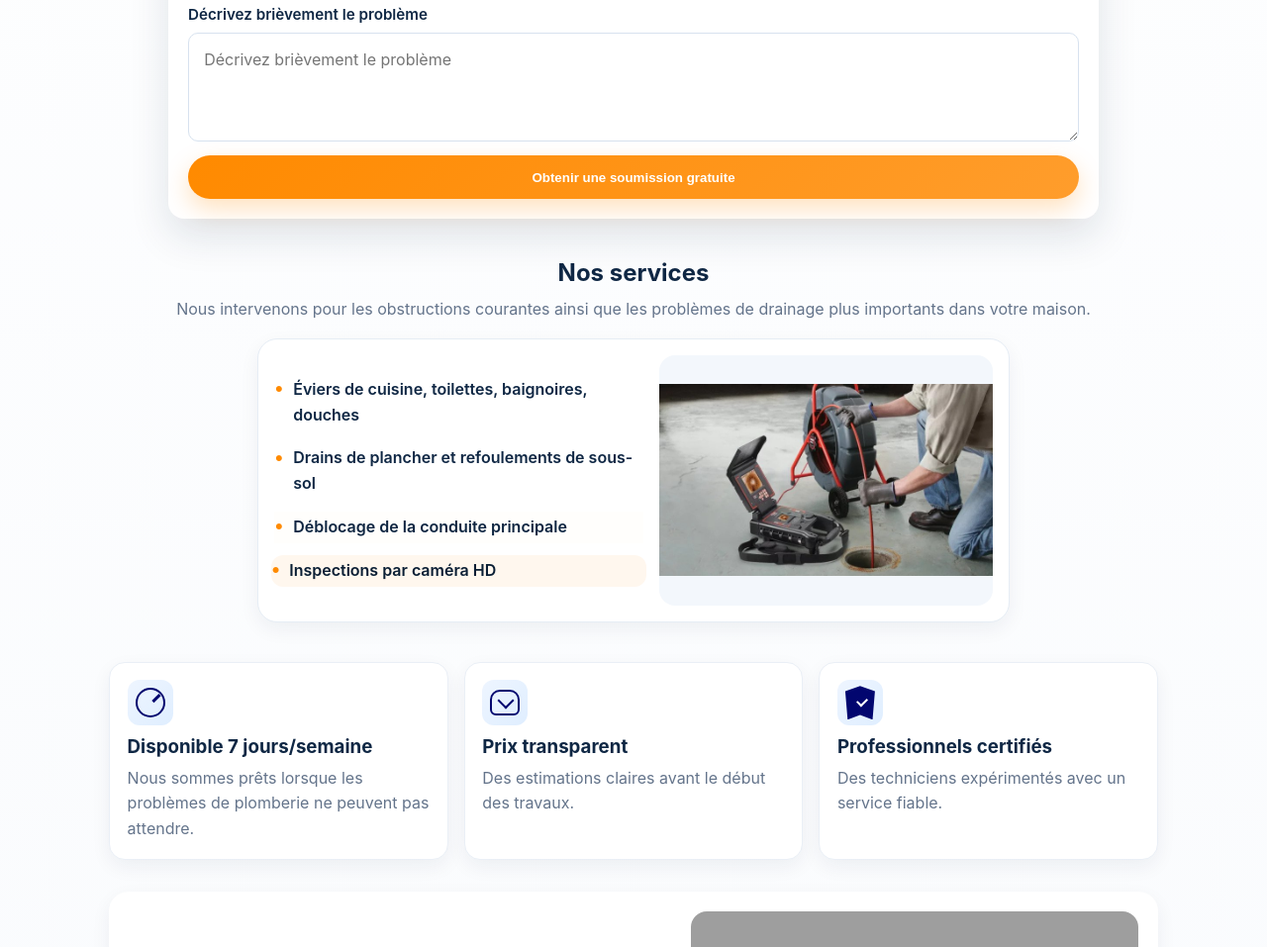
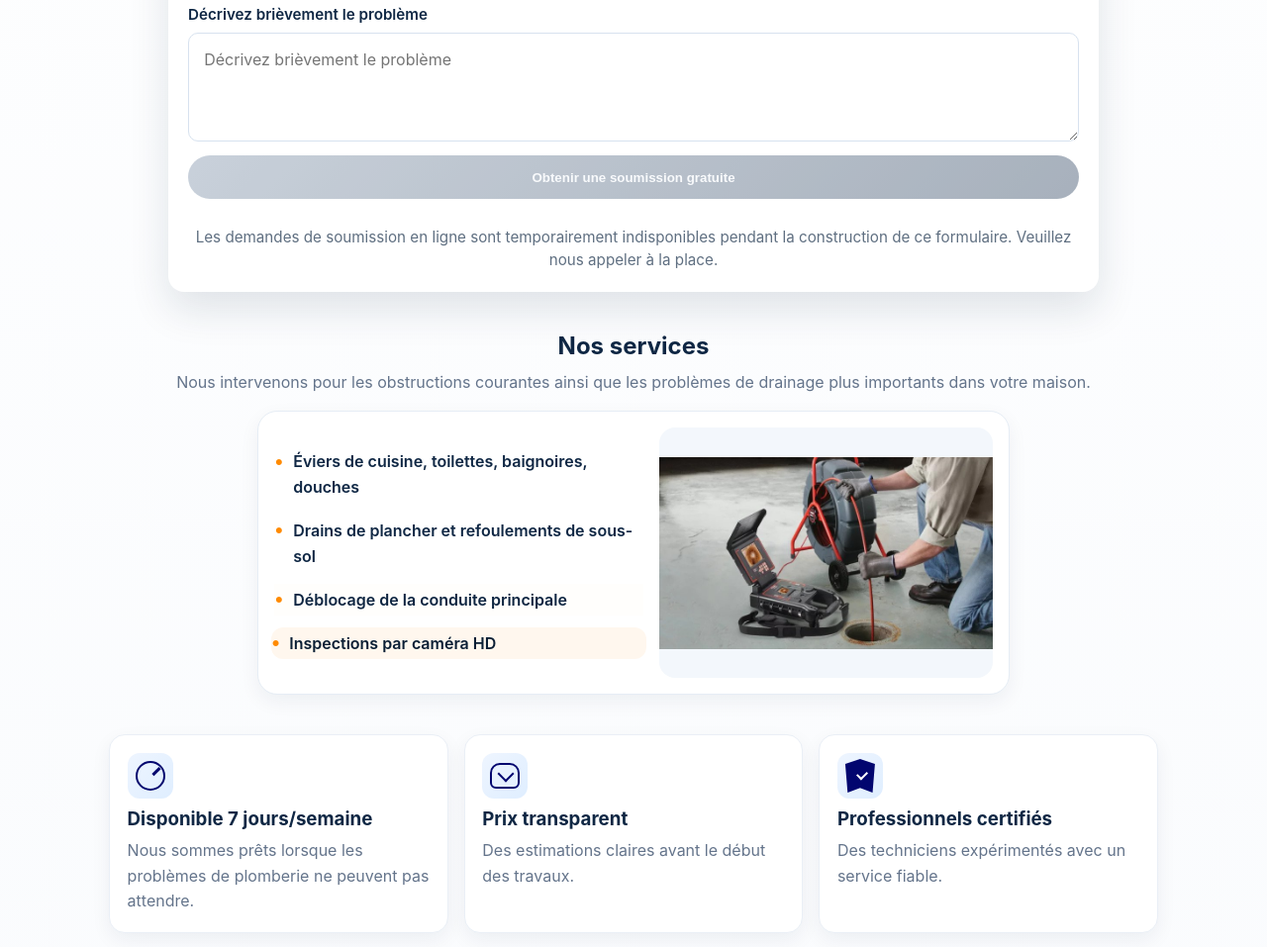
Before and after one commit to DiskJockey95/TLDeblocage, a plain HTML site: page index.html in a window 1280 px wide. Shown: the part 995-1952 px from the top of the page at 99% size. Drawn offline with Linux system fonts and the light colour scheme; grey boxes are pictures that could not be loaded.

Commit message:
revert submit disable
issue with submission, disabling submit

```diff
--- a/index.html
+++ b/index.html
@@ -81,7 +81,7 @@
                     </div>
                 </div>
 
-                 <div class="form-row">
+                <div class="form-row">
                     <div class="form-field">
                         <label class="field-label required" for="address" data-en="Address"
                             data-fr="Adresse">Adresse</label>
@@ -151,8 +151,14 @@
                         placeholder="Décrivez brièvement le problème" data-placeholder-en="Briefly describe the problem"
                         data-placeholder-fr="Décrivez brièvement le problème"></textarea>
                 </div>
-                <button type="submit" data-en="Get A Free Quote" data-fr="Obtenir une soumission gratuite">Obtenir ma soumission
+                <button type="submit" disabled data-en="Get A Free Quote"
+                    data-fr="Obtenir une soumission gratuite">Obtenir ma soumission
                     gratuite</button>
+                <p class="quote-form-note"
+                    data-en="Online quote requests are temporarily unavailable while this form is under construction. Please call us instead."
+                    data-fr="Les demandes de soumission en ligne sont temporairement indisponibles pendant la construction de ce formulaire. Veuillez nous appeler à la place.">
+                    Les demandes de soumission en ligne sont temporairement indisponibles pendant la construction de ce
+                    formulaire. Veuillez nous appeler à la place.</p>
             </form>
         </section>
 
@@ -175,7 +181,8 @@
                                     douches</li>
                                 <li data-en="Floor drains & basement backups"
                                     data-fr="Drains de plancher et refoulements de sous-sol"
-                                    data-image-src="files/floor_drains.png">Drains de plancher et refoulements de sous-sol</li>
+                                    data-image-src="files/floor_drains.png">Drains de plancher et refoulements de
+                                    sous-sol</li>
                                 <li data-en="Main line unblocking" data-fr="Déblocage de la conduite principale"
                                     data-image-src="files/snake_tool.png" data-default-image="true">Déblocage de la
                                     conduite principale</li>
@@ -184,8 +191,7 @@
                             </ul>
                         </div>
                         <div class="service-list-media">
-                            <img id="service-list-image" src="files/snake_tool.png"
-                                alt="Main line unblocking image">
+                            <img id="service-list-image" src="files/snake_tool.png" alt="Main line unblocking image">
                         </div>
                     </div>
                 </div>
```
